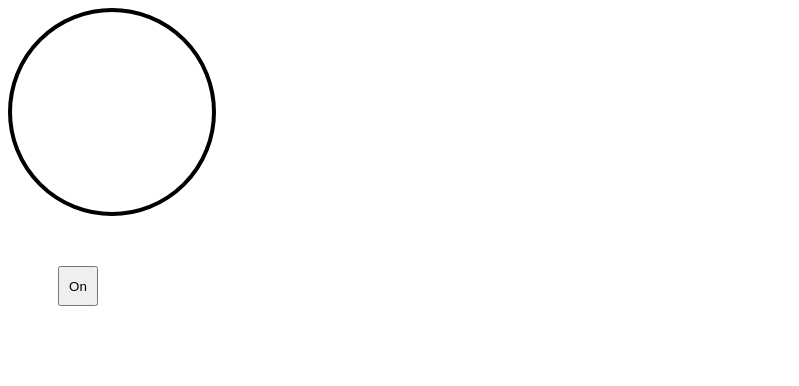
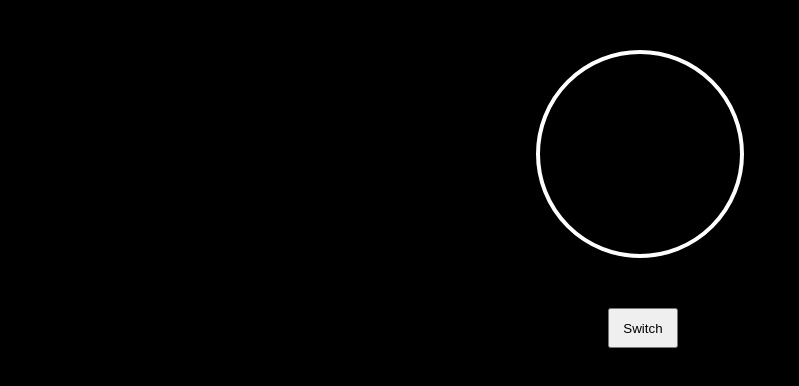
Before and after one commit to daiyanshab/first-dom-project, a plain HTML site: page index.html in a window 1280 px wide. Shown: the whole page, without its empty margins (0-799 px from the left). Drawn offline with Linux system fonts and the light colour scheme.

Commit message:
final update

```diff
--- a/index.html
+++ b/index.html
@@ -11,7 +11,7 @@
 
 
     <div class="bulb"></div>
-    <button>On</button>
+    <button>Switch</button>
 
     <script>
 
--- a/style.css
+++ b/style.css
@@ -1,11 +1,19 @@
+body{
+    background-color: black;
+}
 .bulb{
-    border: 4px solid black;
+    border: 4px solid white;
     border-radius: 50%;
     width: 200px;
     height: 200px;
+    margin-left: auto;
+    margin-right: auto;
+    margin-top: 50px;
 }
 button{
-    width: 40px;
+    width: 70px;
     height: 40px;
-    margin: 50px;
+    /*! margin: 50px; */
+    margin-left: 600px;
+    margin-top: 50px;
 }
```
